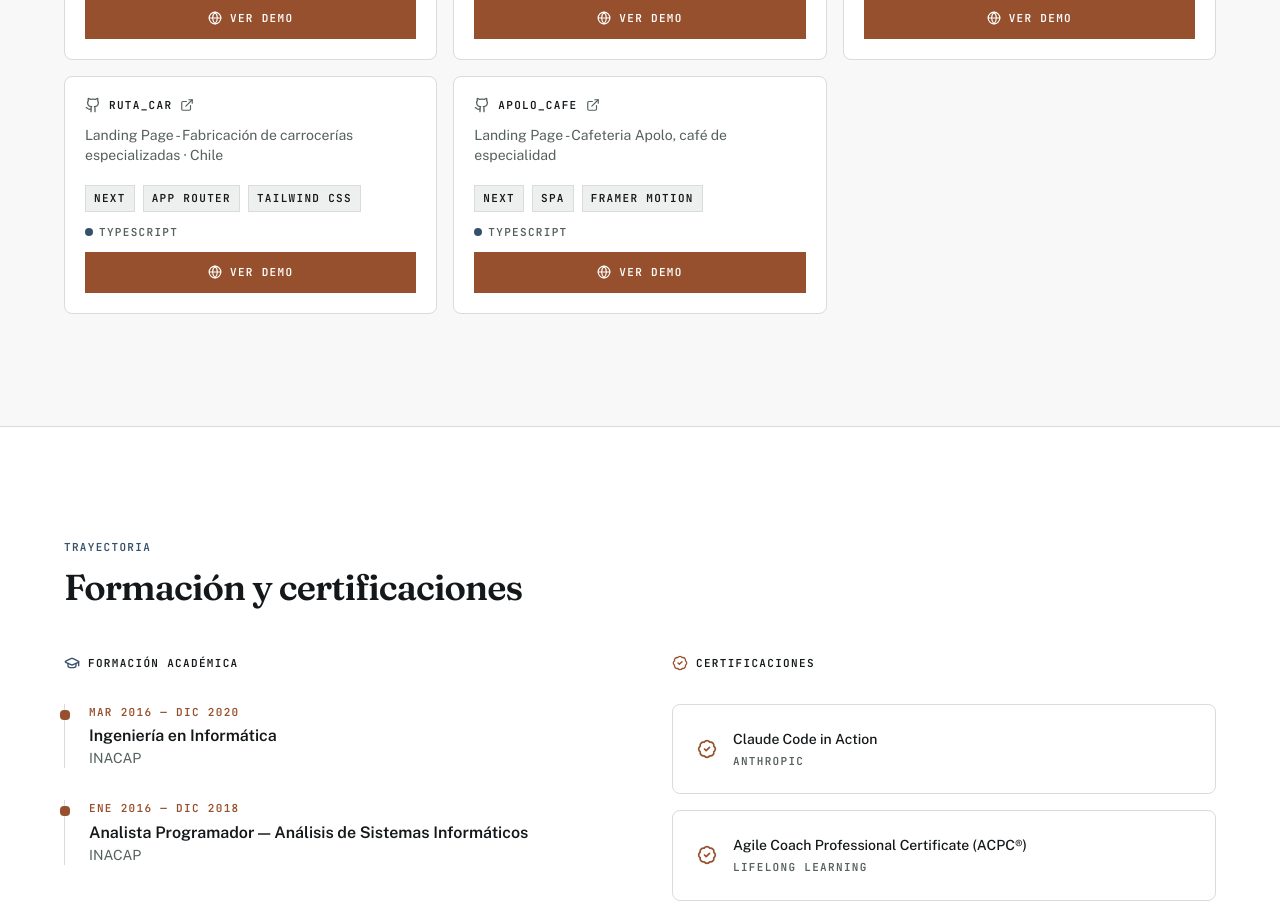
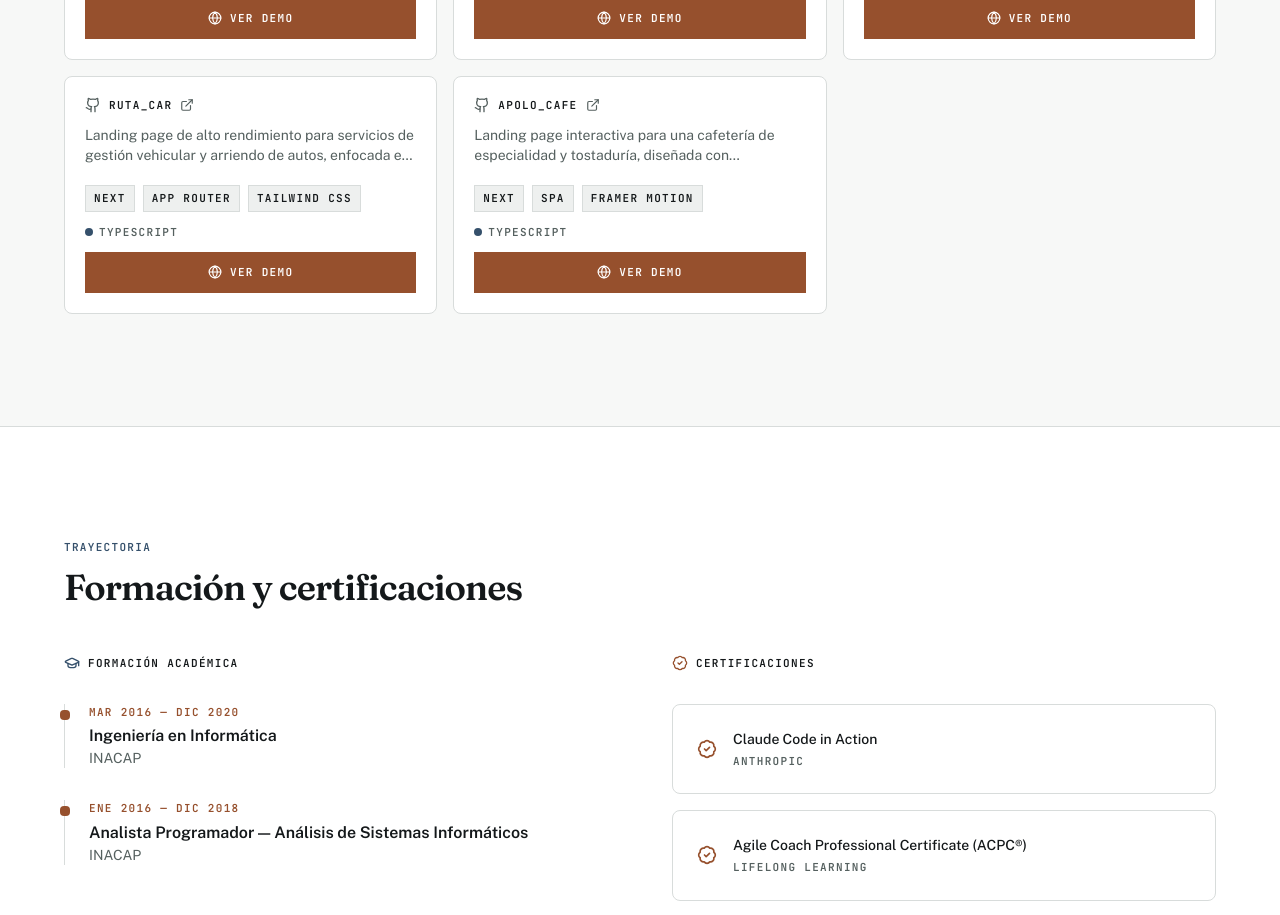
Before and after one commit to aicreationcl/portafolio_spa_2026, a Next.js app: page / in a window 1280 px wide. Shown: the part 6520-7435 px from the top of the page. Built offline with nearby package versions, Linux system fonts and the light colour scheme; no server answers.

Commit message:
se corrigen descripciones v1

```diff
--- a/content/github-projects.ts
+++ b/content/github-projects.ts
@@ -40,8 +40,7 @@ export const githubProjects: GithubProject[] = [
   {
     id: "ruta-car",
     name: "ruta_car",
-    description:
-      "Landing Page - Fabricación de carrocerías especializadas · Chile",
+   "description": "Landing page de alto rendimiento para servicios de gestión vehicular y arriendo de autos, enfocada en la experiencia de usuario y captura de leads.",
     url: "https://github.com/aicreationcl/rutacar_landing_new",
     demoUrl: "https://rutacarlandingnew-production.up.railway.app/",
     tech: ["Next", "App Router", "Tailwind CSS", "SEO"],
@@ -52,8 +51,7 @@ export const githubProjects: GithubProject[] = [
   {
     id: "apolo-cafe",
     name: "apolo_cafe",
-    description:
-      "Landing Page - Cafeteria Apolo, café de especialidad",
+  "description": "Landing page interactiva para una cafetería de especialidad y tostaduría, diseñada con animaciones fluidas y optimización SEO orientada a la conversión.",
     url: "https://github.com/aicreationcl/apolo_coffee_landing",
     demoUrl: "https://apolocoffeelanding-production.up.railway.app/",
     tech: ["Next", "SPA", "Framer Motion", "Tailwind CSS", "SEO"],
```
